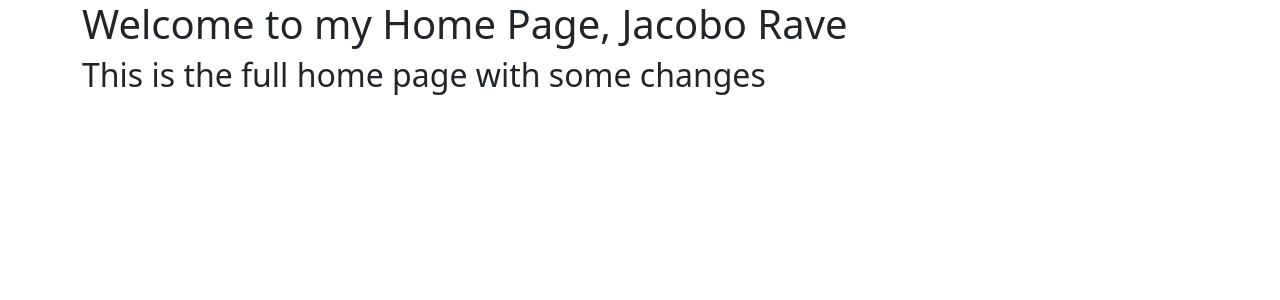
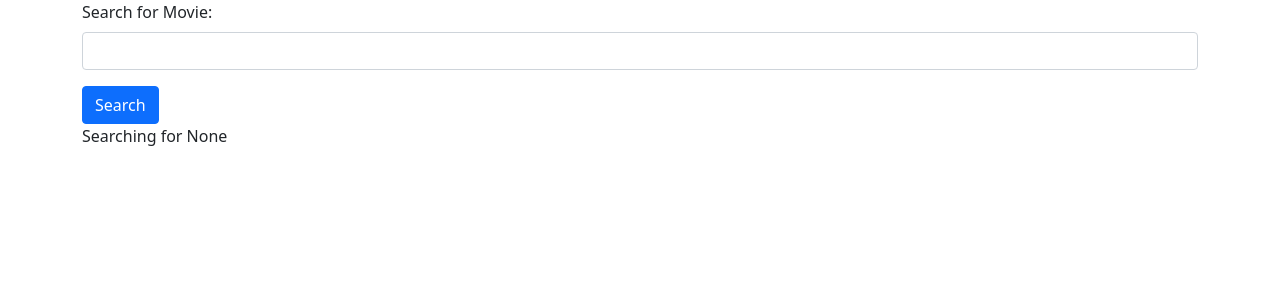
Before and after one commit to jacevar/ProyectoIntegrador, a Django app: page / in a window 1280 px wide. Shown: the top 300 px of the page. Run offline with Django 4.2, Linux system fonts and the light colour scheme.

Commit message:
formulario de busqueda

```diff
--- a/movie/templates/home.html
+++ b/movie/templates/home.html
@@ -1,19 +1,31 @@
 <!DOCTYPE html>
 <html lang="en">
+
 <head>
     <meta charset="UTF-8">
     <meta http-equiv="X-UA-Compatible" content="IE=edge">
     <meta name="viewport" content="width=device-width, initial-scale=1.0">
     <title>Document</title>
-    <link href="https://cdn.jsdelivr.net/npm/bootstrap@5.1.3/dist/css/bootstrap.min.css"
-    rel="stylesheet" integrity="sha384-1BmE4kWBq78iYhFldvKuhfTAU6auU8tT94WrHftjDbrCEXSU1oBoqyl2QvZ6jIW3"
-    crossorigin="anonymous">
+    <link href="https://cdn.jsdelivr.net/npm/bootstrap@5.1.3/dist/css/bootstrap.min.css" rel="stylesheet"
+        integrity="sha384-1BmE4kWBq78iYhFldvKuhfTAU6auU8tT94WrHftjDbrCEXSU1oBoqyl2QvZ6jIW3" crossorigin="anonymous">
 </head>
+
 <body>
 
 </body>
 <div class="container">
-    <h1>Welcome to my Home Page, {{name}}</h1>
-    <h2>This is the full home page with some changes</h2>
+    <!--<h1>Welcome to my Home Page, {{name}}</h1>-->
+    <!--<h2>This is the full home page with some changes</h2>-->
+    <form action="">
+        <div class="mb-3">
+            <label for="searchMovie" class="form-label">
+                Search for Movie:
+            </label>
+            <input type="text" class="form-control" name="searchMovie">
+        </div>
+        <button type="submit" class="btn btn-primary">Search</button>
+    </form>
+    Searching for {{searchTerm}}
 </div>
+
 </html>
--- a/movie/views.py
+++ b/movie/views.py
@@ -1,7 +1,15 @@
 from django.shortcuts import render
 from django.http import HttpResponse
 
+#def home(request):
+    #return HttpResponse('<h1>Welcome to Home Page</h1><style>h1{color:blue}</style>')
+ #   return render(request,'home.html', {'name':'Jacobo Rave'})
+# Create your views here.
+
 def home(request):
-    #return HttpResponse('<h1>Welcome to Home Page</h1><style>h1{color:blue}</style>')
-    return render(request,'home.html', {'name':'Jacobo Rave'})
-# Create your views here.
+    searchTerm = request.GET.get('searchMovie')
+    return render(request,'home.html', {'searchTerm':searchTerm})
+
+
+def about(request):
+    return HttpResponse('<h1>Welcome to About page</h1>')
--- a/moviereviews/urls.py
+++ b/moviereviews/urls.py
@@ -22,6 +22,7 @@
 urlpatterns = [
     path('admin/', admin.site.urls),
     path('',movieViews.home),
+    path('about/',movieViews.about),
 ]
 
 urlpatterns += static(settings.MEDIA_URL, document_root=settings.MEDIA_ROOT)
```
Also changed, not shown: db.sqlite3, media/movie/images/descarga.jpg (added).
